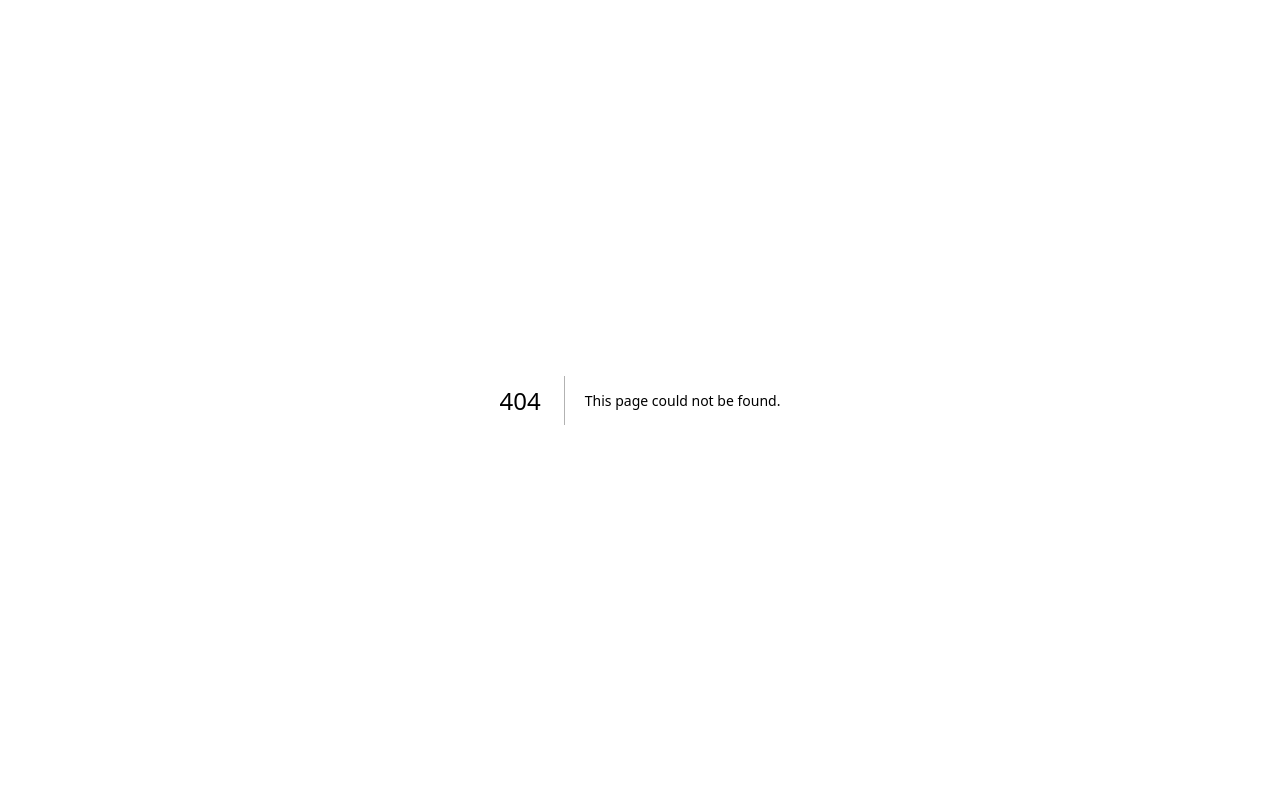
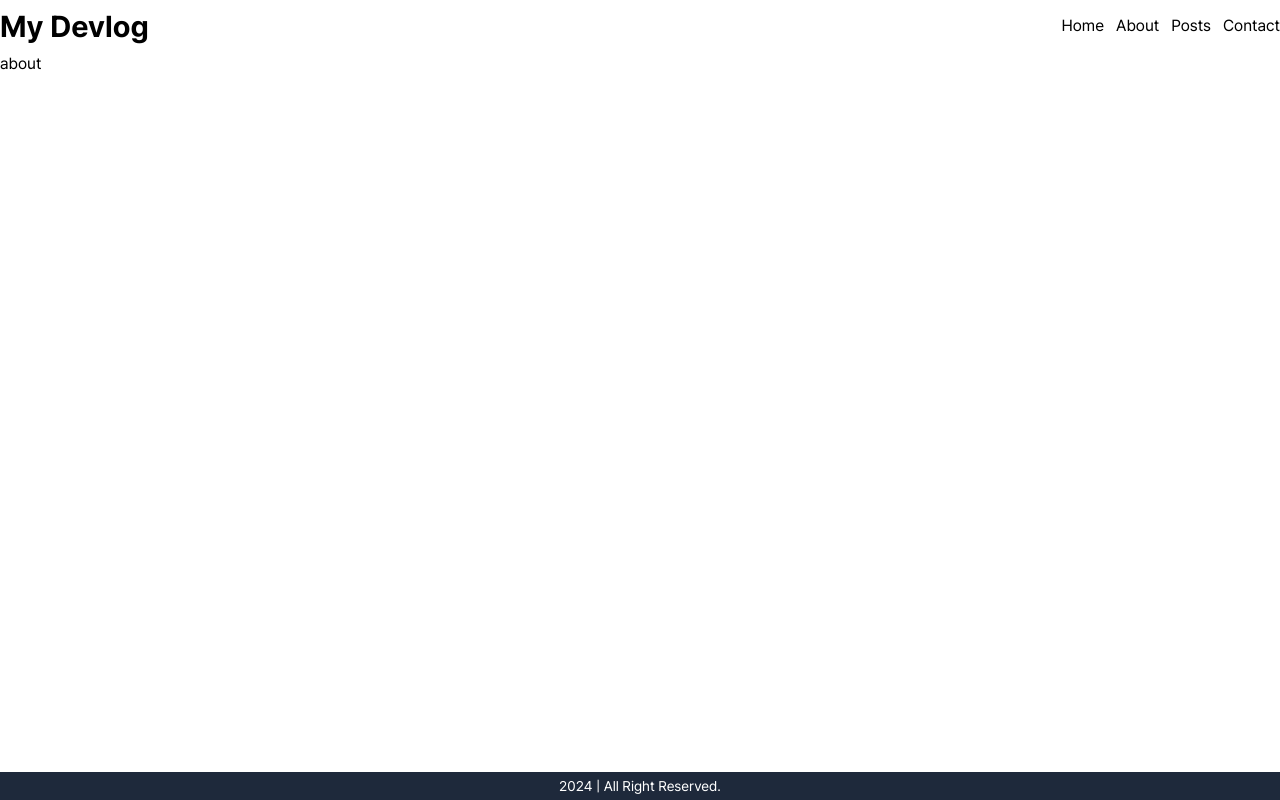
Before and after one commit to hheeseung/blog-practice, a Next.js app: page /about in a window 1280 px wide. Before the commit this address had no page. Built offline with nearby package versions, Linux system fonts and the light colour scheme.

Commit message:
feature: 페이지 레이아웃 및 라우팅 구성

```diff
--- /dev/null
+++ b/src/app/about/page.tsx
@@ -0,0 +1,3 @@
+export default function AboutPage() {
+  return <div>about</div>;
+}
--- /dev/null
+++ b/src/app/contact/page.tsx
@@ -0,0 +1,3 @@
+export default function ContactPage() {
+  return <div>Contact</div>;
+}
--- a/src/app/globals.css
+++ b/src/app/globals.css
@@ -2,32 +2,10 @@
 @tailwind components;
 @tailwind utilities;
 
-:root {
-  --foreground-rgb: 0, 0, 0;
-  --background-start-rgb: 214, 219, 220;
-  --background-end-rgb: 255, 255, 255;
-}
-
-@media (prefers-color-scheme: dark) {
-  :root {
-    --foreground-rgb: 255, 255, 255;
-    --background-start-rgb: 0, 0, 0;
-    --background-end-rgb: 0, 0, 0;
-  }
+* {
+  box-sizing: border-box;
 }
 
 body {
-  color: rgb(var(--foreground-rgb));
-  background: linear-gradient(
-      to bottom,
-      transparent,
-      rgb(var(--background-end-rgb))
-    )
-    rgb(var(--background-start-rgb));
+  @apply max-w-screen-2xl h-screen flex flex-col mx-auto;
 }
-
-@layer utilities {
-  .text-balance {
-    text-wrap: balance;
-  }
-}
--- a/src/app/layout.tsx
+++ b/src/app/layout.tsx
@@ -1,8 +1,12 @@
 import type { Metadata } from "next";
-import { Inter } from "next/font/google";
+import localFont from "next/font/local";
 import "./globals.css";
+import Navbar from "@/components/Navbar";
+import Footer from "@/components/Footer";
 
-const inter = Inter({ subsets: ["latin"] });
+const pretendard = localFont({
+  src: "../../public/fonts/PretendardVariable.woff2",
+});
 
 export const metadata: Metadata = {
   title: "Create Next App",
@@ -15,8 +19,12 @@ export default function RootLayout({
   children: React.ReactNode;
 }>) {
   return (
-    <html lang="en">
-      <body className={inter.className}>{children}</body>
+    <html lang="en" className={pretendard.className}>
+      <body>
+        <Navbar />
+        <main className="flex-1">{children}</main>
+        <Footer />
+      </body>
     </html>
   );
 }
--- a/src/app/page.tsx
+++ b/src/app/page.tsx
@@ -1,113 +1,7 @@
-import Image from "next/image";
-
 export default function Home() {
   return (
-    <main className="flex min-h-screen flex-col items-center justify-between p-24">
-      <div className="z-10 max-w-5xl w-full items-center justify-between font-mono text-sm lg:flex">
-        <p className="fixed left-0 top-0 flex w-full justify-center border-b border-gray-300 bg-gradient-to-b from-zinc-200 pb-6 pt-8 backdrop-blur-2xl dark:border-neutral-800 dark:bg-zinc-800/30 dark:from-inherit lg:static lg:w-auto  lg:rounded-xl lg:border lg:bg-gray-200 lg:p-4 lg:dark:bg-zinc-800/30">
-          Get started by editing&nbsp;
-          <code className="font-mono font-bold">src/app/page.tsx</code>
-        </p>
-        <div className="fixed bottom-0 left-0 flex h-48 w-full items-end justify-center bg-gradient-to-t from-white via-white dark:from-black dark:via-black lg:static lg:h-auto lg:w-auto lg:bg-none">
-          <a
-            className="pointer-events-none flex place-items-center gap-2 p-8 lg:pointer-events-auto lg:p-0"
-            href="https://vercel.com?utm_source=create-next-app&utm_medium=appdir-template&utm_campaign=create-next-app"
-            target="_blank"
-            rel="noopener noreferrer"
-          >
-            By{" "}
-            <Image
-              src="/vercel.svg"
-              alt="Vercel Logo"
-              className="dark:invert"
-              width={100}
-              height={24}
-              priority
-            />
-          </a>
-        </div>
-      </div>
-
-      <div className="relative flex place-items-center before:absolute before:h-[300px] before:w-full sm:before:w-[480px] before:-translate-x-1/2 before:rounded-full before:bg-gradient-radial before:from-white before:to-transparent before:blur-2xl before:content-[''] after:absolute after:-z-20 after:h-[180px] after:w-full sm:after:w-[240px] after:translate-x-1/3 after:bg-gradient-conic after:from-sky-200 after:via-blue-200 after:blur-2xl after:content-[''] before:dark:bg-gradient-to-br before:dark:from-transparent before:dark:to-blue-700 before:dark:opacity-10 after:dark:from-sky-900 after:dark:via-[#0141ff] after:dark:opacity-40 before:lg:h-[360px] z-[-1]">
-        <Image
-          className="relative dark:drop-shadow-[0_0_0.3rem_#ffffff70] dark:invert"
-          src="/next.svg"
-          alt="Next.js Logo"
-          width={180}
-          height={37}
-          priority
-        />
-      </div>
-
-      <div className="mb-32 grid text-center lg:max-w-5xl lg:w-full lg:mb-0 lg:grid-cols-4 lg:text-left">
-        <a
-          href="https://nextjs.org/docs?utm_source=create-next-app&utm_medium=appdir-template&utm_campaign=create-next-app"
-          className="group rounded-lg border border-transparent px-5 py-4 transition-colors hover:border-gray-300 hover:bg-gray-100 hover:dark:border-neutral-700 hover:dark:bg-neutral-800/30"
-          target="_blank"
-          rel="noopener noreferrer"
-        >
-          <h2 className={`mb-3 text-2xl font-semibold`}>
-            Docs{" "}
-            <span className="inline-block transition-transform group-hover:translate-x-1 motion-reduce:transform-none">
-              -&gt;
-            </span>
-          </h2>
-          <p className={`m-0 max-w-[30ch] text-sm opacity-50`}>
-            Find in-depth information about Next.js features and API.
-          </p>
-        </a>
-
-        <a
-          href="https://nextjs.org/learn?utm_source=create-next-app&utm_medium=appdir-template-tw&utm_campaign=create-next-app"
-          className="group rounded-lg border border-transparent px-5 py-4 transition-colors hover:border-gray-300 hover:bg-gray-100 hover:dark:border-neutral-700 hover:dark:bg-neutral-800/30"
-          target="_blank"
-          rel="noopener noreferrer"
-        >
-          <h2 className={`mb-3 text-2xl font-semibold`}>
-            Learn{" "}
-            <span className="inline-block transition-transform group-hover:translate-x-1 motion-reduce:transform-none">
-              -&gt;
-            </span>
-          </h2>
-          <p className={`m-0 max-w-[30ch] text-sm opacity-50`}>
-            Learn about Next.js in an interactive course with&nbsp;quizzes!
-          </p>
-        </a>
-
-        <a
-          href="https://vercel.com/templates?framework=next.js&utm_source=create-next-app&utm_medium=appdir-template&utm_campaign=create-next-app"
-          className="group rounded-lg border border-transparent px-5 py-4 transition-colors hover:border-gray-300 hover:bg-gray-100 hover:dark:border-neutral-700 hover:dark:bg-neutral-800/30"
-          target="_blank"
-          rel="noopener noreferrer"
-        >
-          <h2 className={`mb-3 text-2xl font-semibold`}>
-            Templates{" "}
-            <span className="inline-block transition-transform group-hover:translate-x-1 motion-reduce:transform-none">
-              -&gt;
-            </span>
-          </h2>
-          <p className={`m-0 max-w-[30ch] text-sm opacity-50`}>
-            Explore starter templates for Next.js.
-          </p>
-        </a>
-
-        <a
-          href="https://vercel.com/new?utm_source=create-next-app&utm_medium=appdir-template&utm_campaign=create-next-app"
-          className="group rounded-lg border border-transparent px-5 py-4 transition-colors hover:border-gray-300 hover:bg-gray-100 hover:dark:border-neutral-700 hover:dark:bg-neutral-800/30"
-          target="_blank"
-          rel="noopener noreferrer"
-        >
-          <h2 className={`mb-3 text-2xl font-semibold`}>
-            Deploy{" "}
-            <span className="inline-block transition-transform group-hover:translate-x-1 motion-reduce:transform-none">
-              -&gt;
-            </span>
-          </h2>
-          <p className={`m-0 max-w-[30ch] text-sm opacity-50 text-balance`}>
-            Instantly deploy your Next.js site to a shareable URL with Vercel.
-          </p>
-        </a>
-      </div>
-    </main>
+    <>
+      <h1>Hello!</h1>
+    </>
   );
 }
--- /dev/null
+++ b/src/app/posts/page.tsx
@@ -0,0 +1,3 @@
+export default function PostsPage() {
+  return <div>Posts</div>;
+}
--- /dev/null
+++ b/src/components/Footer.tsx
@@ -0,0 +1,7 @@
+export default function Footer() {
+  return (
+    <footer className="w-full bg-slate-800 text-white text-center text-sm py-1">
+      2024 | All Right Reserved.
+    </footer>
+  );
+}
--- /dev/null
+++ b/src/components/Navbar.tsx
@@ -0,0 +1,23 @@
+import Link from "next/link";
+
+export default function Navbar() {
+  return (
+    <nav className="flex justify-between items-center py-2">
+      <h1 className="text-3xl font-bold">My Devlog</h1>
+      <ul className="flex items-center space-x-3">
+        <Link href="/">
+          <li>Home</li>
+        </Link>
+        <Link href="/about">
+          <li>About</li>
+        </Link>
+        <Link href="/posts">
+          <li>Posts</li>
+        </Link>
+        <Link href="/contact">
+          <li>Contact</li>
+        </Link>
+      </ul>
+    </nav>
+  );
+}
```
Also changed, not shown: public/fonts/PretendardVariable.woff2 (added).
